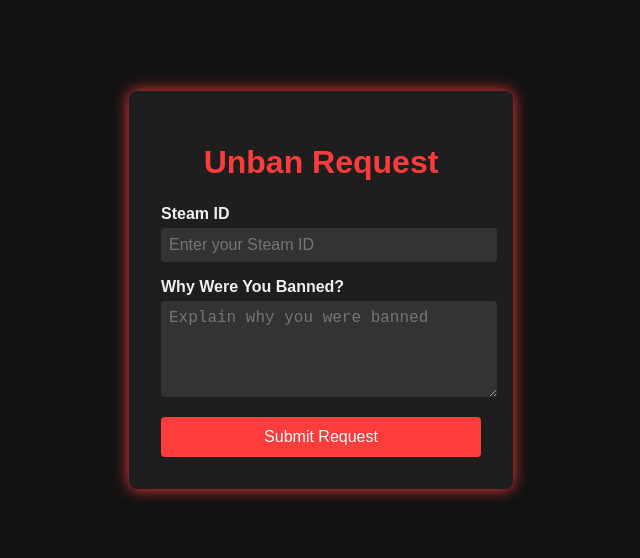
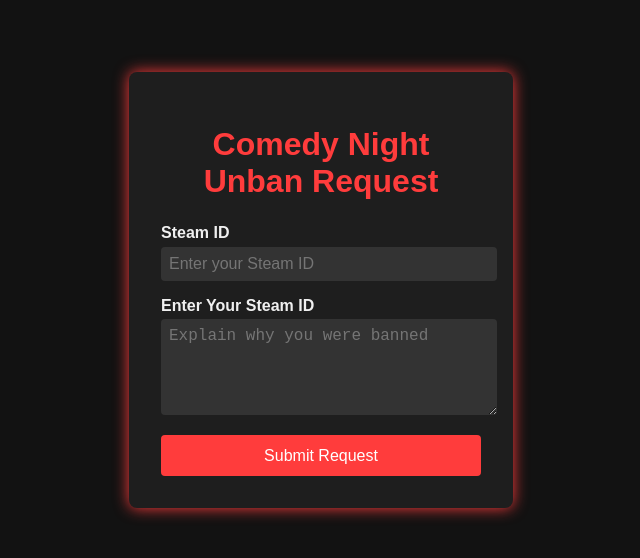
Before and after one commit to Thugcher/ComedyNightUnbanTool, a plain HTML site: page index.html in a window 1280 px wide. Shown: the part 110-668 px from the top of the page, without its empty margins (319-959 px from the left). Drawn offline with Linux system fonts and the light colour scheme.

Commit message:
Update index.html

```diff
--- a/index.html
+++ b/index.html
@@ -68,12 +68,12 @@
 </head>
 <body>
   <div class="container">
-    <h1>Unban Request</h1>
+    <h1>Comedy Night Unban Request</h1>
     <form id="unbanForm">
       <label for="steamId">Steam ID</label>
       <input type="text" id="steamId" name="steamId" placeholder="Enter your Steam ID" required />
 
-      <label for="banReason">Why Were You Banned?</label>
+      <label for="banReason">Enter Your Steam ID</label>
       <textarea id="banReason" name="banReason" placeholder="Explain why you were banned" required></textarea>
 
       <button type="submit">Submit Request</button>
```
